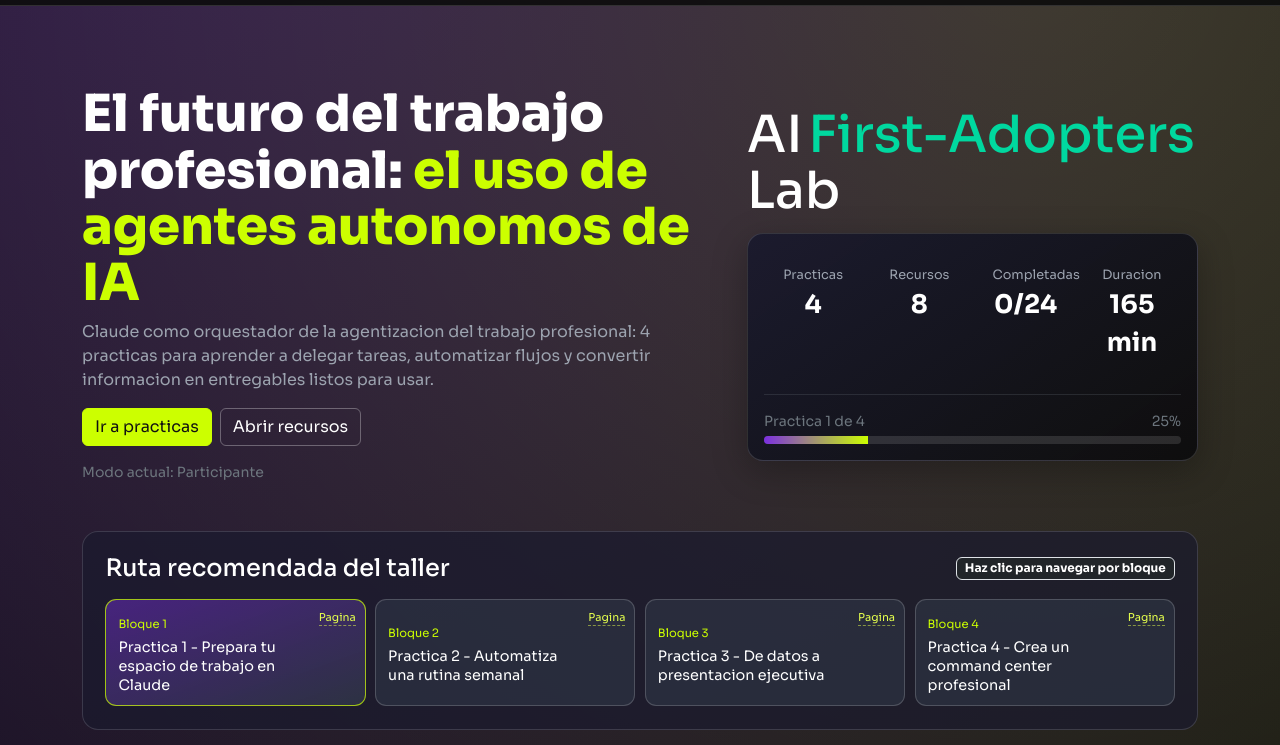
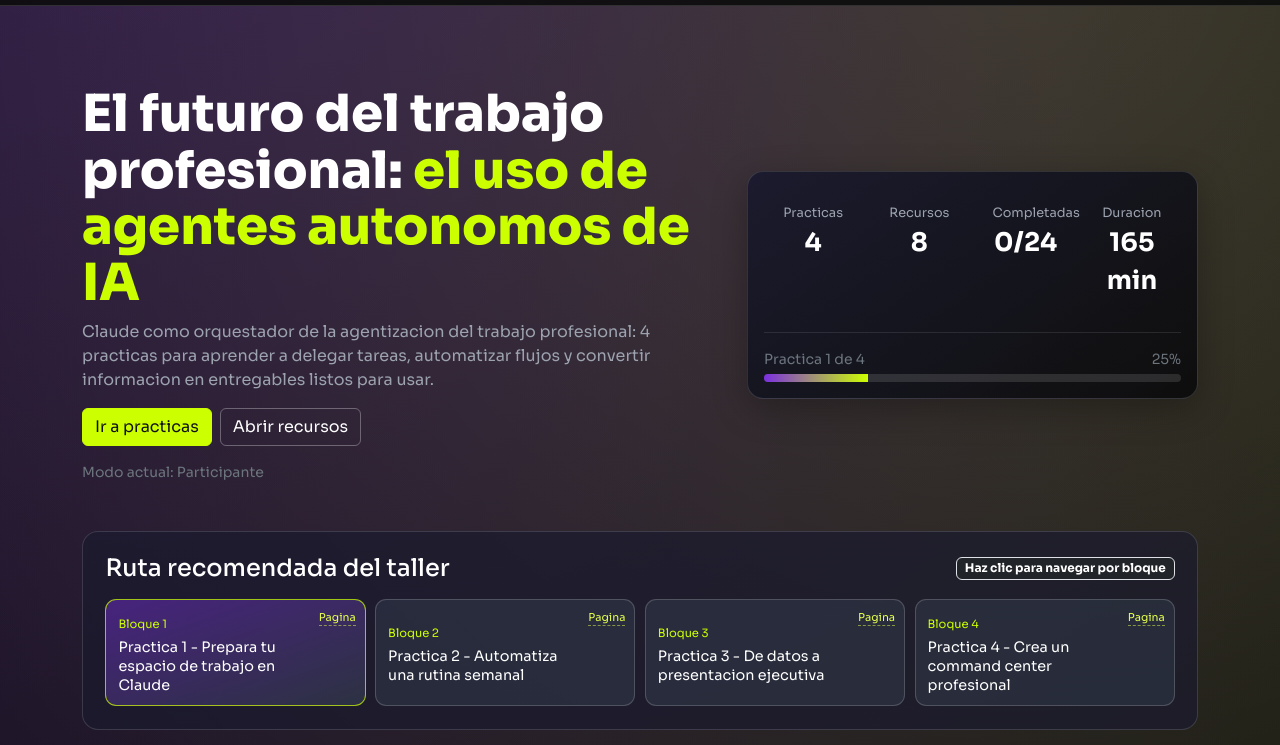
Before and after one commit to Oscar-codes/massterclass_claude, a website: page index.html in a window 1280 px wide. Shown: the part 55-800 px from the top of the page. Drawn offline with nearby package versions, Linux system fonts and the light colour scheme.

Commit message:
Remove AI adopters lockup

```diff
--- a/index.html
+++ b/index.html
@@ -54,11 +54,6 @@
             <p class="small text-secondary mt-3 mb-0" id="activeModeLabel">Modo actual: Participante</p>
           </div>
           <div class="col-lg-5">
-            <div class="k-adopters-lockup fade-up" data-delay="1" aria-label="AI First-Adopters Lab">
-              <span>AI</span>
-              <span class="k-adopters-accent">First-Adopters</span>
-              <span>Lab</span>
-            </div>
             <aside class="k-panel p-3">
               <div class="row g-2 text-center">
                 <div class="col-6 col-md-3">
```
